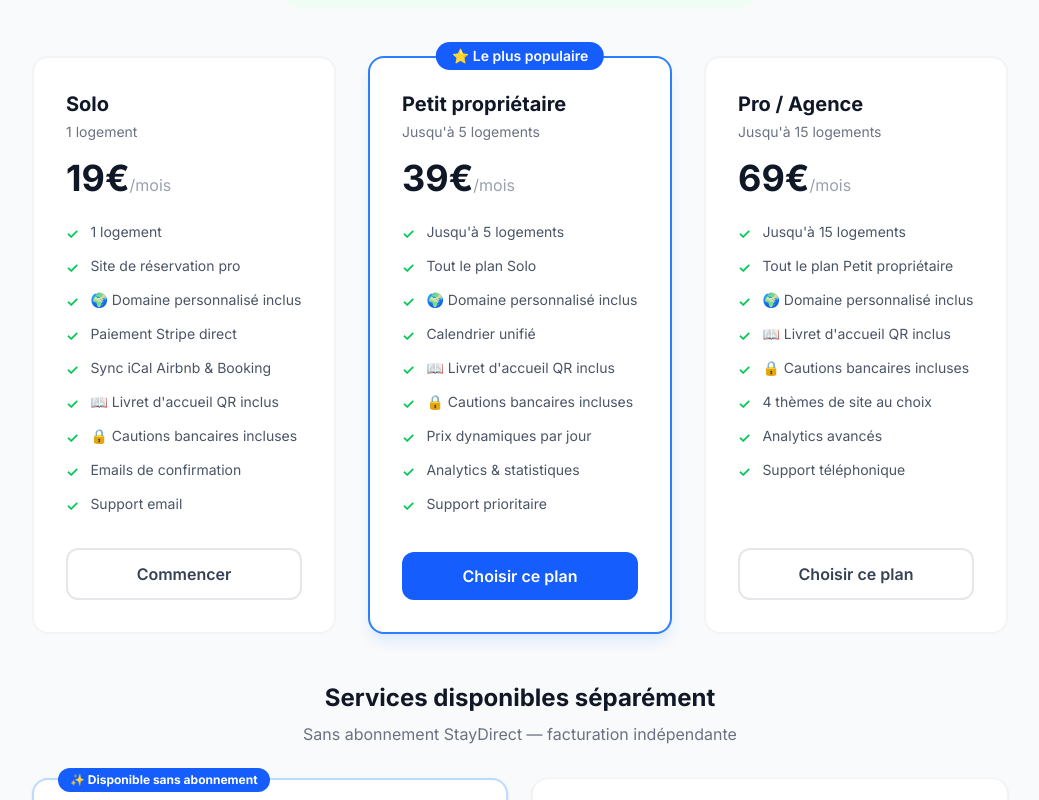
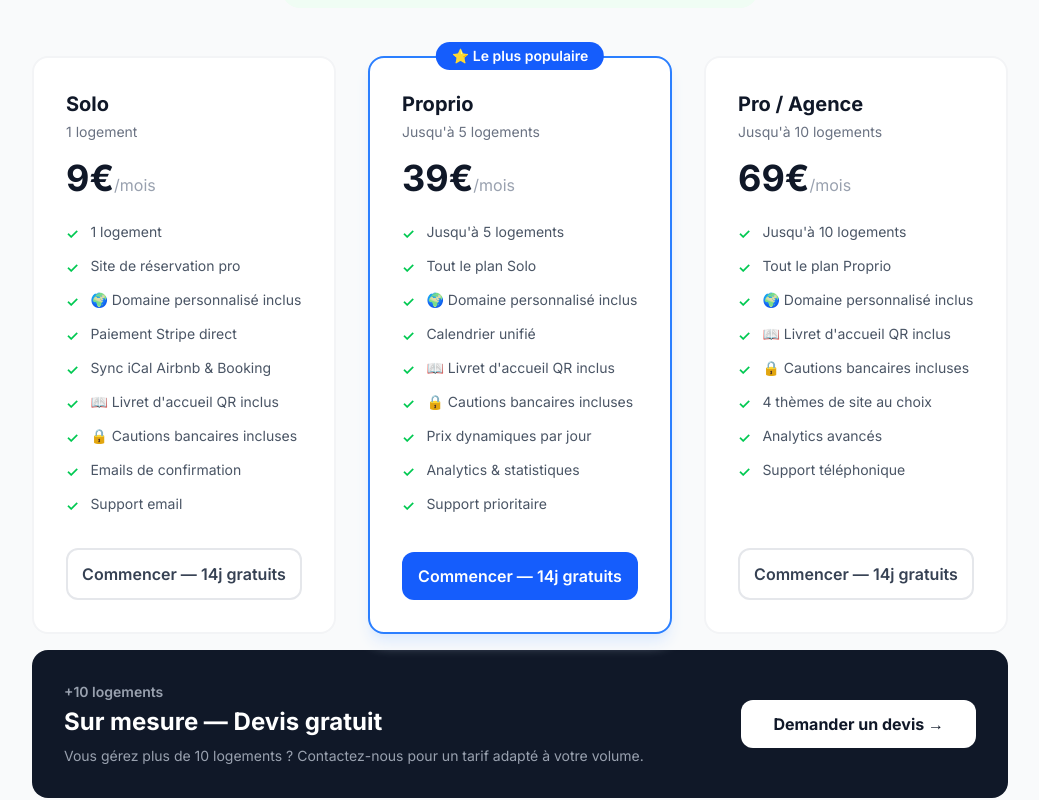
Before and after one commit to bnka36/staydirect, a Next.js app: page /pricing in a window 1280 px wide. Shown: the part 323-1123 px from the top of the page, without its empty margins (120-1159 px from the left). Built offline with nearby package versions, Linux system fonts and the light colour scheme; no server answers.

Commit message:
feat: nouveaux tarifs — Solo 9e, Proprio 39e/5 logs, Pro 69e/10 logs, devis +10, livret 3e/30e an, SEO packs
Co-Authored-By: Claude Sonnet 4.6 <noreply@anthropic.com>

```diff
--- a/app/page.tsx
+++ b/app/page.tsx
@@ -460,13 +460,13 @@ export default function HomePage() {
             {[
               {
                 name: 'Solo',
-                price: '19',
+                price: '9',
                 desc: '1 logement',
                 features: ['1 logement', 'Site de réservation', '📖 Livret QR inclus', '🔒 Cautions incluses', 'Sync iCal', 'Paiements Stripe'],
                 popular: false,
               },
               {
-                name: 'Petit propriétaire',
+                name: 'Proprio',
                 price: '39',
                 desc: "Jusqu'à 5 logements",
                 features: ['5 logements', 'Tout Solo inclus', '📖 Livret QR inclus', '🔒 Cautions incluses', 'Calendrier unifié', 'Analytics revenus'],
@@ -475,8 +475,8 @@ export default function HomePage() {
               {
                 name: 'Pro / Agence',
                 price: '69',
-                desc: "Jusqu'à 15 logements",
-                features: ['15 logements', 'Tout inclus', '📖 Livret QR inclus', '🔒 Cautions incluses', '4 thèmes de site', 'Support téléphonique'],
+                desc: "Jusqu'à 10 logements",
+                features: ['10 logements', 'Tout inclus', '📖 Livret QR inclus', '🔒 Cautions incluses', '4 thèmes de site', 'Support téléphonique'],
                 popular: false,
               },
             ].map((plan) => (
--- a/app/pricing/page.tsx
+++ b/app/pricing/page.tsx
@@ -7,7 +7,7 @@ const plans = [
   {
     id: 'starter',
     name: 'Solo',
-    price: 19,
+    price: 9,
     description: '1 logement',
     features: [
       '1 logement',
@@ -21,11 +21,11 @@ const plans = [
       'Support email',
     ],
     color: 'gray',
-    cta: 'Commencer',
+    cta: 'Commencer — 14j gratuits',
   },
   {
     id: 'pro',
-    name: 'Petit propriétaire',
+    name: 'Proprio',
     price: 39,
     description: 'Jusqu\'à 5 logements',
     features: [
@@ -40,17 +40,17 @@ const plans = [
       'Support prioritaire',
     ],
     color: 'blue',
-    cta: 'Choisir ce plan',
+    cta: 'Commencer — 14j gratuits',
     popular: true,
   },
   {
     id: 'business',
     name: 'Pro / Agence',
     price: 69,
-    description: 'Jusqu\'à 15 logements',
+    description: 'Jusqu\'à 10 logements',
     features: [
-      'Jusqu\'à 15 logements',
-      'Tout le plan Petit propriétaire',
+      'Jusqu\'à 10 logements',
+      'Tout le plan Proprio',
       '🌍 Domaine personnalisé inclus',
       '📖 Livret d\'accueil QR inclus',
       '🔒 Cautions bancaires incluses',
@@ -59,7 +59,7 @@ const plans = [
       'Support téléphonique',
     ],
     color: 'purple',
-    cta: 'Choisir ce plan',
+    cta: 'Commencer — 14j gratuits',
   },
 ]
 
@@ -67,18 +67,34 @@ const addons = [
   {
     icon: '📖',
     name: 'Livret d\'accueil QR Code',
-    price: '2.99€',
-    unit: '/mois par logement',
+    price: '3€/mois',
+    unit: 'ou 30€/an',
     desc: 'Sans abonnement StayDirect',
     color: 'blue',
   },
   {
     icon: '🔒',
     name: 'Cautions bancaires',
-    price: '0.25€ + 1.5%',
-    unit: 'par caution (facturé au voyageur)',
+    price: '1.50€',
+    unit: 'par caution créée',
     desc: 'Sans abonnement StayDirect',
     color: 'purple',
+  },
+  {
+    icon: '📍',
+    name: 'Pack SEO Local',
+    price: '+15€',
+    unit: '/mois (en supplément)',
+    desc: 'Google Maps, mots-clés locaux, balises optimisées',
+    color: 'green',
+  },
+  {
+    icon: '📊',
+    name: 'Pack Visibilité',
+    price: '+25€',
+    unit: '/mois (en supplément)',
+    desc: 'SEO Local + Analytics + rapport mensuel',
+    color: 'orange',
   },
 ]
 
@@ -131,7 +147,7 @@ export default function PricingPage() {
       </div>
 
       {/* Plans */}
-      <div className="max-w-5xl mx-auto px-6 pb-12 grid grid-cols-1 md:grid-cols-3 gap-8">
+      <div className="max-w-5xl mx-auto px-6 pb-4 grid grid-cols-1 md:grid-cols-3 gap-8">
         {plans.map((plan) => (
           <div key={plan.id} className={`bg-white rounded-2xl border-2 p-8 relative flex flex-col ${plan.popular ? 'border-blue-500 shadow-lg shadow-blue-100' : 'border-gray-100'}`}>
             {plan.popular && (
@@ -170,6 +186,20 @@ export default function PricingPage() {
             </button>
           </div>
         ))}
+      </div>
+
+      {/* Plan Sur mesure */}
+      <div className="max-w-5xl mx-auto px-6 pb-12">
+        <div className="bg-gray-900 rounded-2xl p-8 flex flex-col md:flex-row items-center justify-between gap-6">
+          <div>
+            <div className="text-gray-400 text-sm font-semibold mb-1">+10 logements</div>
+            <h2 className="text-2xl font-bold text-white mb-2">Sur mesure — Devis gratuit</h2>
+            <p className="text-gray-400 text-sm">Vous gérez plus de 10 logements ? Contactez-nous pour un tarif adapté à votre volume.</p>
+          </div>
+          <Link href="/contact" className="shrink-0 bg-white text-gray-900 font-bold px-8 py-3 rounded-xl hover:bg-gray-100 transition whitespace-nowrap">
+            Demander un devis →
+          </Link>
+        </div>
       </div>
 
       {/* Services à la carte */}
```
